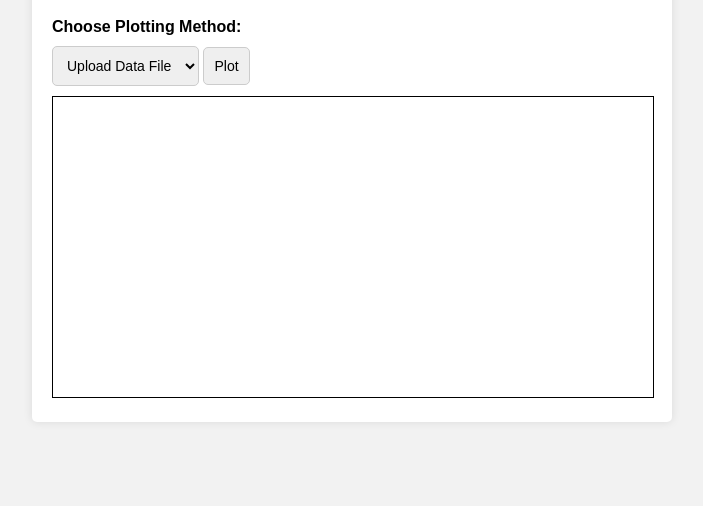
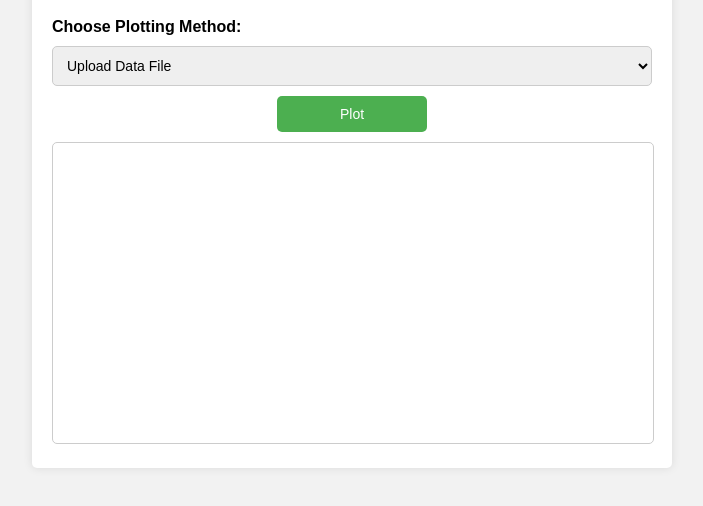
Before and after one commit to bharatc12/bharatc12.github.io, a plain HTML site: page index.html in a window 1280 px wide. Shown: the part 80-586 px from the top of the page, without its empty margins (288-991 px from the left). Drawn offline with Linux system fonts and the light colour scheme.

Commit message:
Update index.html

```diff
--- a/index.html
+++ b/index.html
@@ -39,16 +39,36 @@
       border-radius: 5px;
       border: 1px solid #ccc;
       margin-bottom: 10px;
+      width: 100%;
     }
 
     #plot {
       width: 100%;
       height: 300px;
-      border: 1px solid black;
+      border: 1px solid #ccc;
+      border-radius: 5px;
     }
 
     .term-container {
       margin-bottom: 10px;
+    }
+
+    .plot-button-container {
+      display: flex;
+      justify-content: center;
+    }
+
+    .plot-button-container button {
+      width: 150px;
+      background-color: #4CAF50;
+      color: #fff;
+      border: none;
+      cursor: pointer;
+      transition: background-color 0.3s;
+    }
+
+    .plot-button-container button:hover {
+      background-color: #45a049;
     }
   </style>
 </head>
@@ -103,9 +123,11 @@
       </div>
     </div>
 
-    <button id="plot-button">Plot</button>
+    <div class="plot-button-container">
+      <button id="plot-button">Plot</button>
+    </div>
 
-    <svg id="plot" xmlns="http://www.w3.org/2000/svg" width="600" height="400"></svg>
+    <svg id="plot" xmlns="http://www.w3.org/2000/svg" width="100%" height="300"></svg>
   </div>
 
   <script>
@@ -150,14 +172,14 @@
         reader.onload = function (e) {
           const contents = e.target.result;
           plotDataFromFile(contents);
-        }
+        };
 
         reader.readAsText(file);
       } else if (selectedOption === "terms") {
         // Plot using terms
         const svg = document.getElementById("plot");
-        const width = parseInt(svg.getAttribute("width"));
-        const height = parseInt(svg.getAttribute("height"));
+        const width = svg.clientWidth;
+        const height = svg.clientHeight;
         const plot = document.createElementNS("http://www.w3.org/2000/svg", "polyline");
 
         const term1 = term1Select.value;
@@ -213,8 +235,8 @@
 
     function plotDataFromFile(data) {
       const svg = document.getElementById("plot");
-      const width = parseInt(svg.getAttribute("width"));
-      const height = parseInt(svg.getAttribute("height"));
+      const width = svg.clientWidth;
+      const height = svg.clientHeight;
       const plot = document.createElementNS("http://www.w3.org/2000/svg", "polyline");
 
       const lines = data.trim().split("\n");
```
